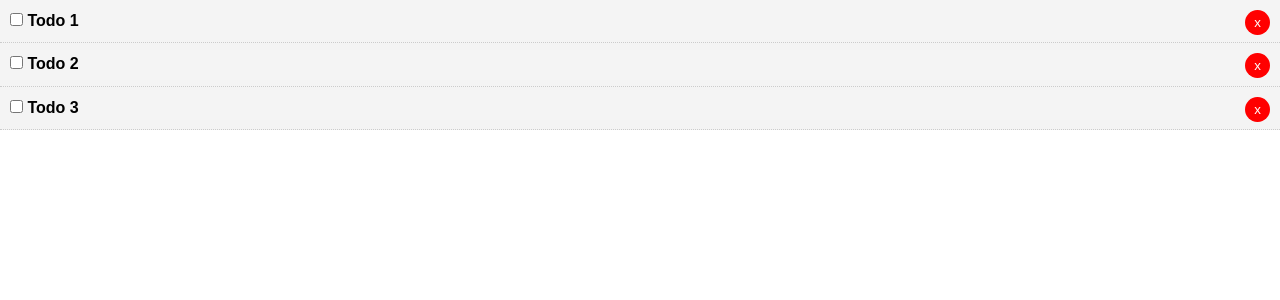
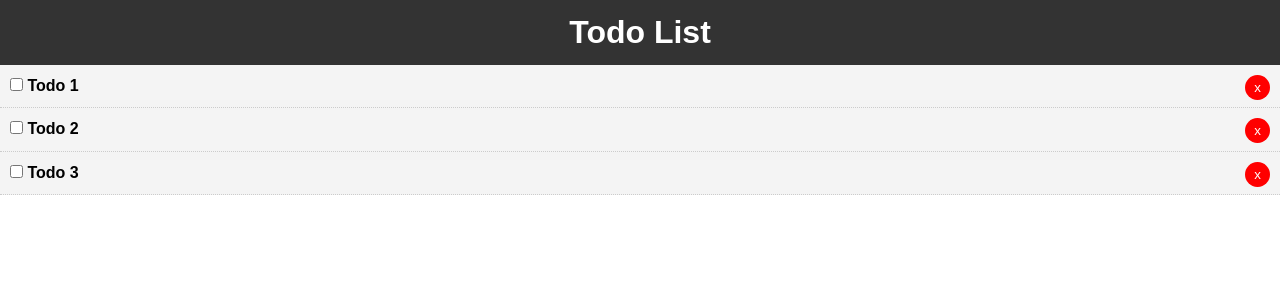
Before and after one commit to ilhamksyuriadi/vue-todoapp, a Vue app: page / in a window 1280 px wide. Shown: the top 300 px of the page. Built offline with nearby package versions, Linux system fonts and the light colour scheme.

Commit message:
add header

```diff
--- a/src/App.vue
+++ b/src/App.vue
@@ -1,16 +1,19 @@
 <template>
   <div id="app">
+    <Header />
     <Todos v-bind:todos="todos" v-on:del-todo="deleteTodo" />
   </div>
 </template>
 
 <script>
 import Todos from './components/Todos';
+import Header from './components/Header';
 
 export default {
   name: 'app',
   components: {
-    Todos
+    Todos,
+    Header
   },
   data (){
     return({
--- /dev/null
+++ b/src/components/Header.vue
@@ -0,0 +1,25 @@
+<template>
+    <header class="header">
+        <h1>Todo List</h1>
+    </header>
+</template>
+
+<script>
+export default {
+    name: "Header"
+}
+</script>
+
+<style scoped>
+    .header {
+    background: #333;
+    color: #fff;
+    text-align: center;
+    padding: 10px;
+    }
+    .header a {
+    color: #fff;
+    padding-right: 5px;
+    text-decoration: none;
+    }
+</style>
```
